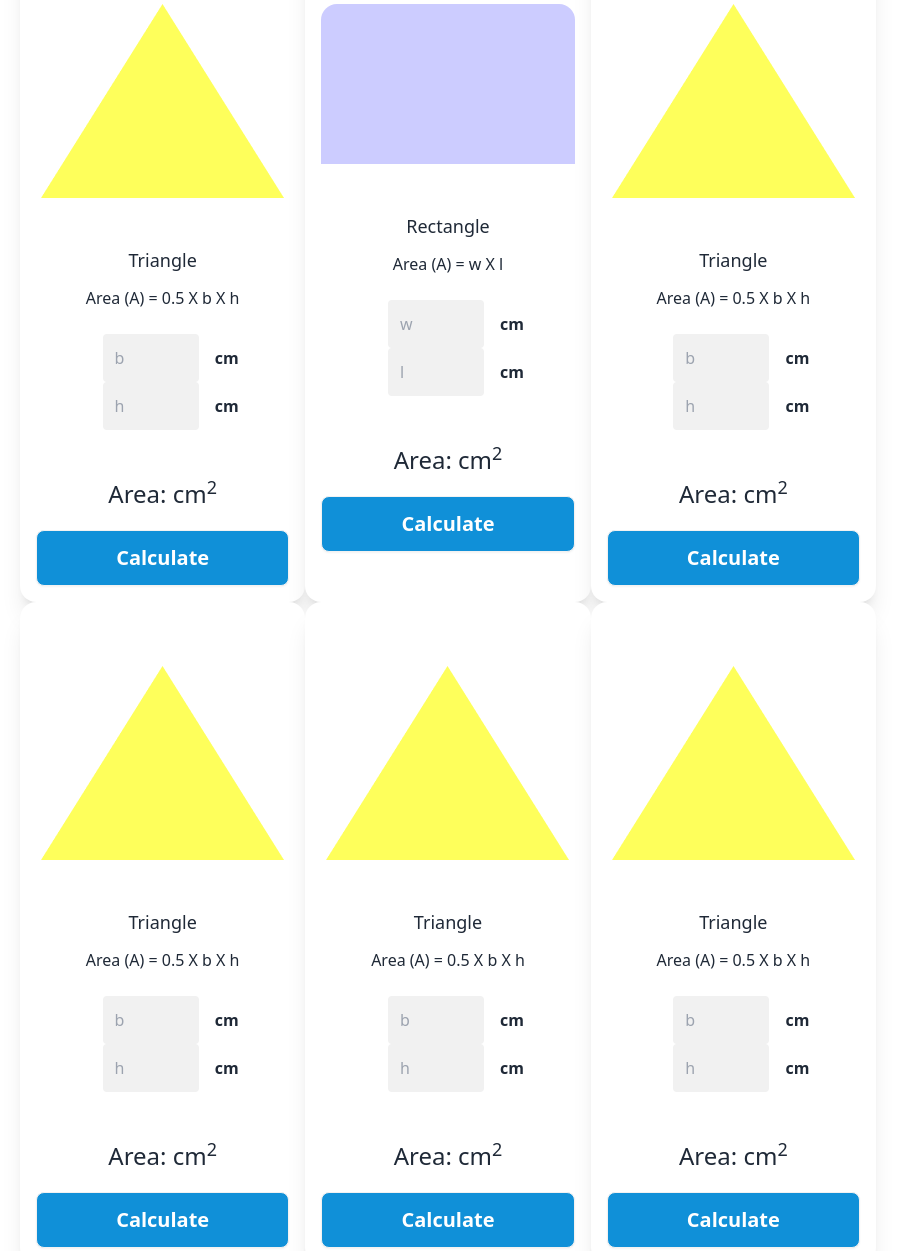
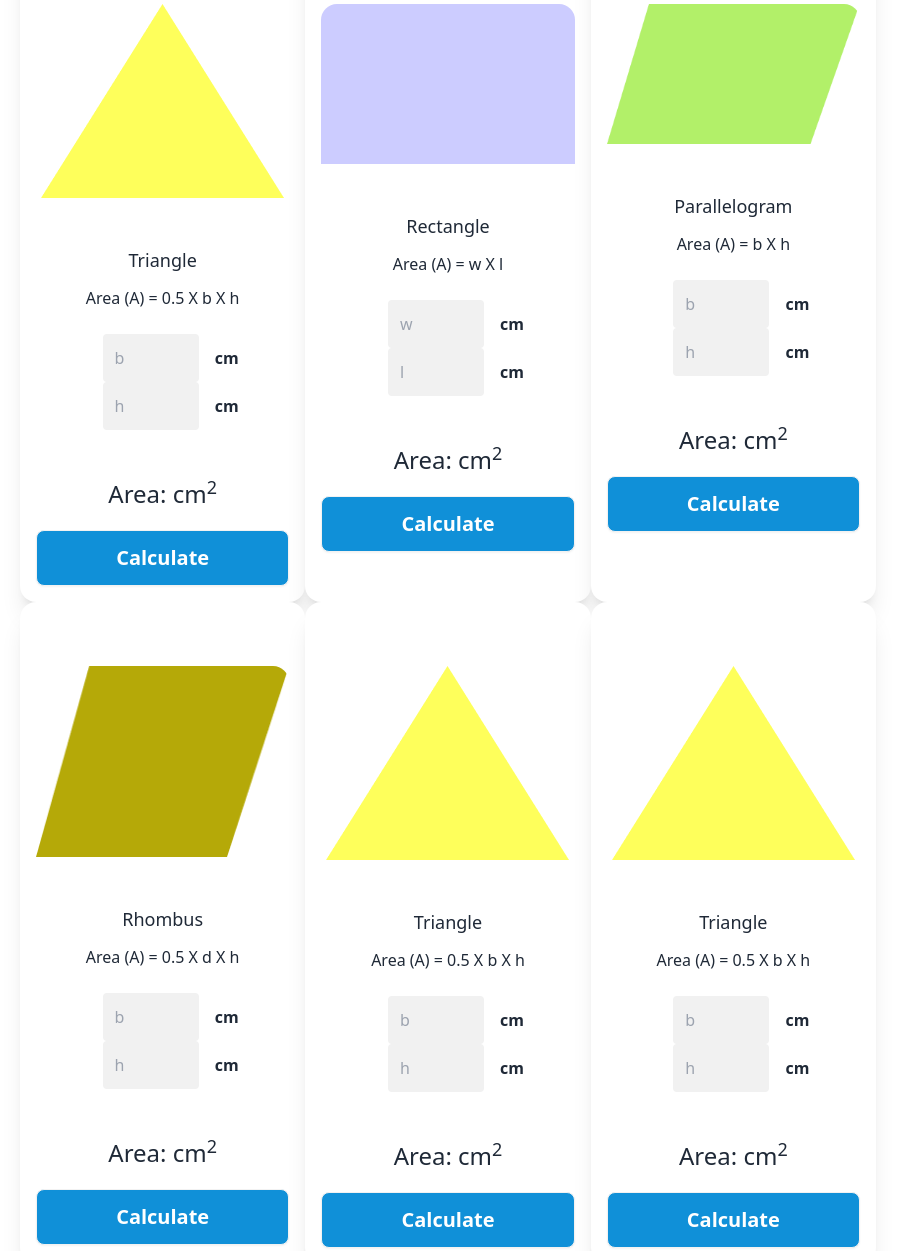
Before and after one commit to hellosiyam/mi-5-mo-26-repo, a plain HTML site: page index.html in a window 1280 px wide. Shown: the part 60-1311 px from the top of the page, without its empty margins (0-915 px from the left). Drawn offline with nearby package versions, Linux system fonts and the light colour scheme.

Commit message:
module-26

```diff
--- a/index.html
+++ b/index.html
@@ -66,22 +66,21 @@
               <div class="card bg-base-100 w-auto shadow-xl p-4">
                   <figure class="mb-12 mt-12">
                     <img
-                      src="images/triangle.png"
-                      alt="triangle" />
+                      src="images/parallelogram.png" alt="triangle" />
                   </figure>
                   <div class="text-center">
-                    <h2 class="items-center text-lg font-medium mb-3">Triangle</h2>
-                    <p class="text-base mb-6">Area (A) = 0.5  X  b  X  h</p>
+                    <h2 class="items-center text-lg font-medium mb-3">Parallelogram</h2>
+                    <p class="text-base mb-6">Area (A) =  b  X  h</p>
                     <!-- Input Section -->
                     <div class="mb-12">
-                      <input id="triangle-base" type="text" placeholder="b" class="bg-[#F1F1F1] h-12 w-24 rounded ml-4 p-3 text-[#414141]"> <span class="ml-3 font-semibold text-base">cm</span>
-                      <input id="triangle-height" type="text" placeholder="h" class="bg-[#F1F1F1] h-12 w-24 rounded  ml-4 p-3 text-[#414141]"> <span class="ml-3 font-semibold text-base">cm</span>
+                      <input id="parallelogram-base" type="text" placeholder="b" class="bg-[#F1F1F1] h-12 w-24 rounded ml-4 p-3 text-[#414141]"> <span class="ml-3 font-semibold text-base">cm</span>
+                      <input id="parallelogram-height" type="text" placeholder="h" class="bg-[#F1F1F1] h-12 w-24 rounded  ml-4 p-3 text-[#414141]"> <span class="ml-3 font-semibold text-base">cm</span>
                     </div>
                     <div>
-                      <p class="text-2xl mb-5">Area: <span id="triangle-area"></span><span>cm</span><span><sup>2</sup></span></p>
+                      <p class="text-2xl mb-5">Area: <span id="parallelogram-area"></span><span>cm</span><span><sup>2</sup></span></p>
                     </div>
                     <div class="justify-center">
-                      <button onclick="calculate()" id="try-btn" class="btn h-14 w-full bg-[#1090D8] text-white font-bold text-xl">Calculate</button>
+                      <button onclick="calculateParallelogramArea()" class="btn h-14 w-full bg-[#1090D8] text-white font-bold text-xl">Calculate</button>
                     </div>
                   </div>
                 </div>
@@ -89,15 +88,15 @@
               <div class="card bg-base-100 w-auto shadow-xl p-4">
                   <figure class="mb-12 mt-12">
                     <img
-                      src="images/triangle.png"
+                      src="images/rhombus.png"
                       alt="triangle" />
                   </figure>
                   <div class="text-center">
-                    <h2 class="items-center text-lg font-medium mb-3">Triangle</h2>
-                    <p class="text-base mb-6">Area (A) = 0.5  X  b  X  h</p>
+                    <h2 class="items-center text-lg font-medium mb-3">Rhombus</h2>
+                    <p class="text-base mb-6">Area (A) = 0.5  X  <span>d</span><span></span>  X  h</p>
                     <!-- Input Section -->
                     <div class="mb-12">
-                      <input id="triangle-base" type="text" placeholder="b" class="bg-[#F1F1F1] h-12 w-24 rounded ml-4 p-3 text-[#414141]"> <span class="ml-3 font-semibold text-base">cm</span>
+                      <input id="rhombus-base" type="text" placeholder="b" class="bg-[#F1F1F1] h-12 w-24 rounded ml-4 p-3 text-[#414141]"> <span class="ml-3 font-semibold text-base">cm</span>
                       <input id="triangle-height" type="text" placeholder="h" class="bg-[#F1F1F1] h-12 w-24 rounded  ml-4 p-3 text-[#414141]"> <span class="ml-3 font-semibold text-base">cm</span>
                     </div>
                     <div>
--- a/js/calculate.js
+++ b/js/calculate.js
@@ -40,3 +40,25 @@ function calculateRectangleArea() {
     const rectangleValue = document.getElementById('rectangle-area');
     rectangleValue.innerText = rectangle;
 }
+
+
+// ParallelogramArea
+function calculateParallelogramArea() {
+    // ParallelogramBase
+    const getParallelogramBaseValue = document.getElementById('parallelogram-base');
+    const getParallelogramBase = getParallelogramBaseValue.value;
+    const parallelogramBaseValue = parseFloat(getParallelogramBase)
+
+    // ParallelogramHeight
+    const getParallelogramHightValue = document.getElementById('parallelogram-height');
+    const getParallelogramHeight = getParallelogramHightValue.value;
+    const parallelogramHeightValue = parseFloat(getParallelogramHeight);
+
+    // ParallelogramArea
+    const parallelogramArea = parallelogramBaseValue * parallelogramHeightValue;
+
+    // ParallelogramAreaDisplay
+    const parallelogram = document.getElementById('parallelogram-area');
+    parallelogram.innerText = parallelogramArea;
+
+}
```
